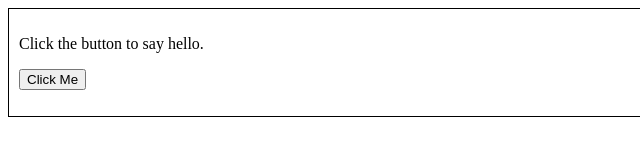
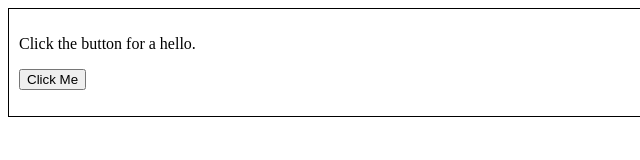
Before and after one commit to Rajesh-Dev/app-helloworld, a plain HTML site: page helloworld/index.html in a window 1280 px wide. Shown: the full height of the page, 0-640 px from the left. Drawn offline with nearby package versions, Linux system fonts and the light colour scheme.

Commit message:
Better hello message.

```diff
--- a/helloworld/index.html
+++ b/helloworld/index.html
@@ -5,7 +5,7 @@
 </head>
 <body>
 <div>
-    <p>Click the button to say hello.</p>
+    <p>Click the button for a hello.</p>
     <button onclick="sayhello()">Click Me</button>
     <p id="demo" class="loud"></p>
 </div>
```
Also changed, not shown: 2 other files.
